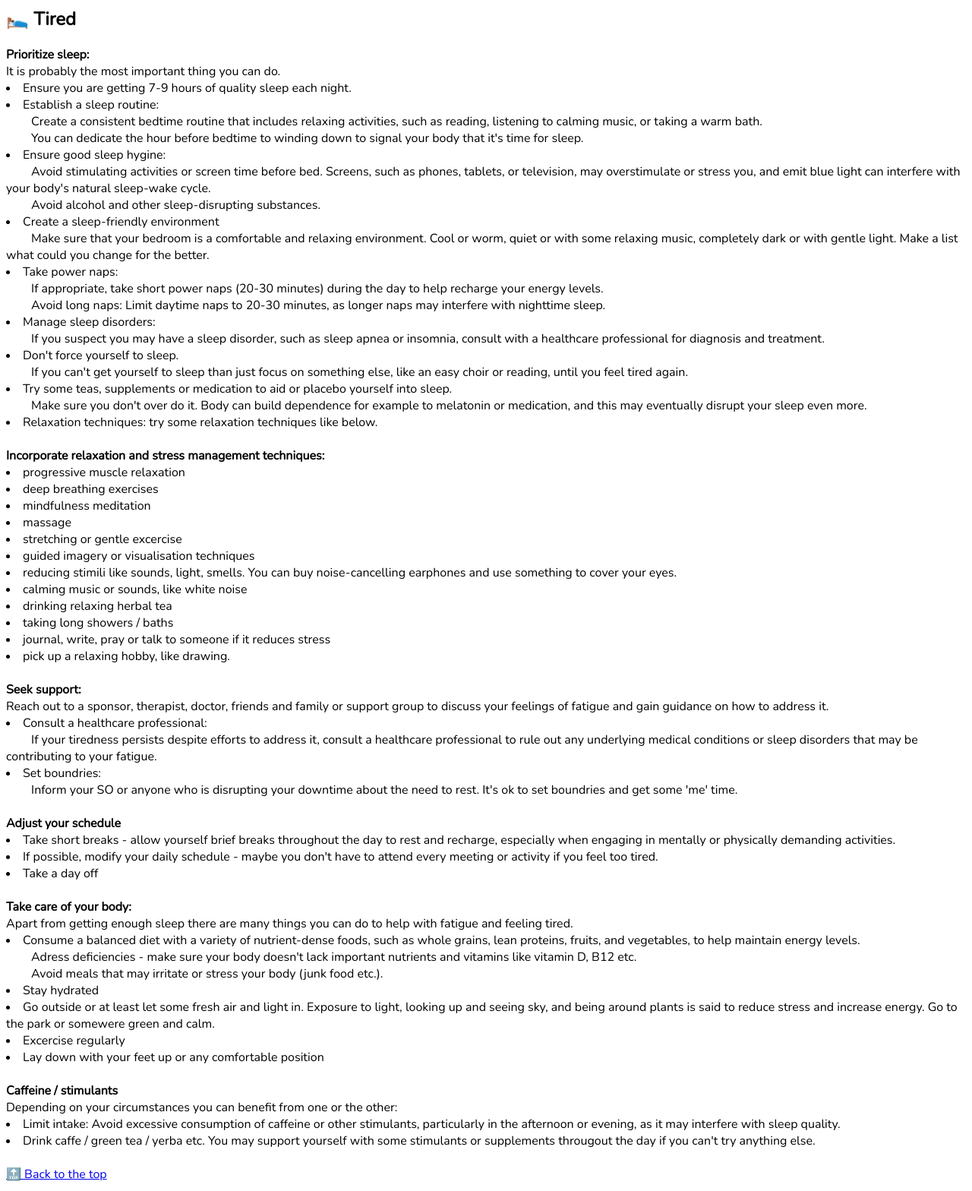
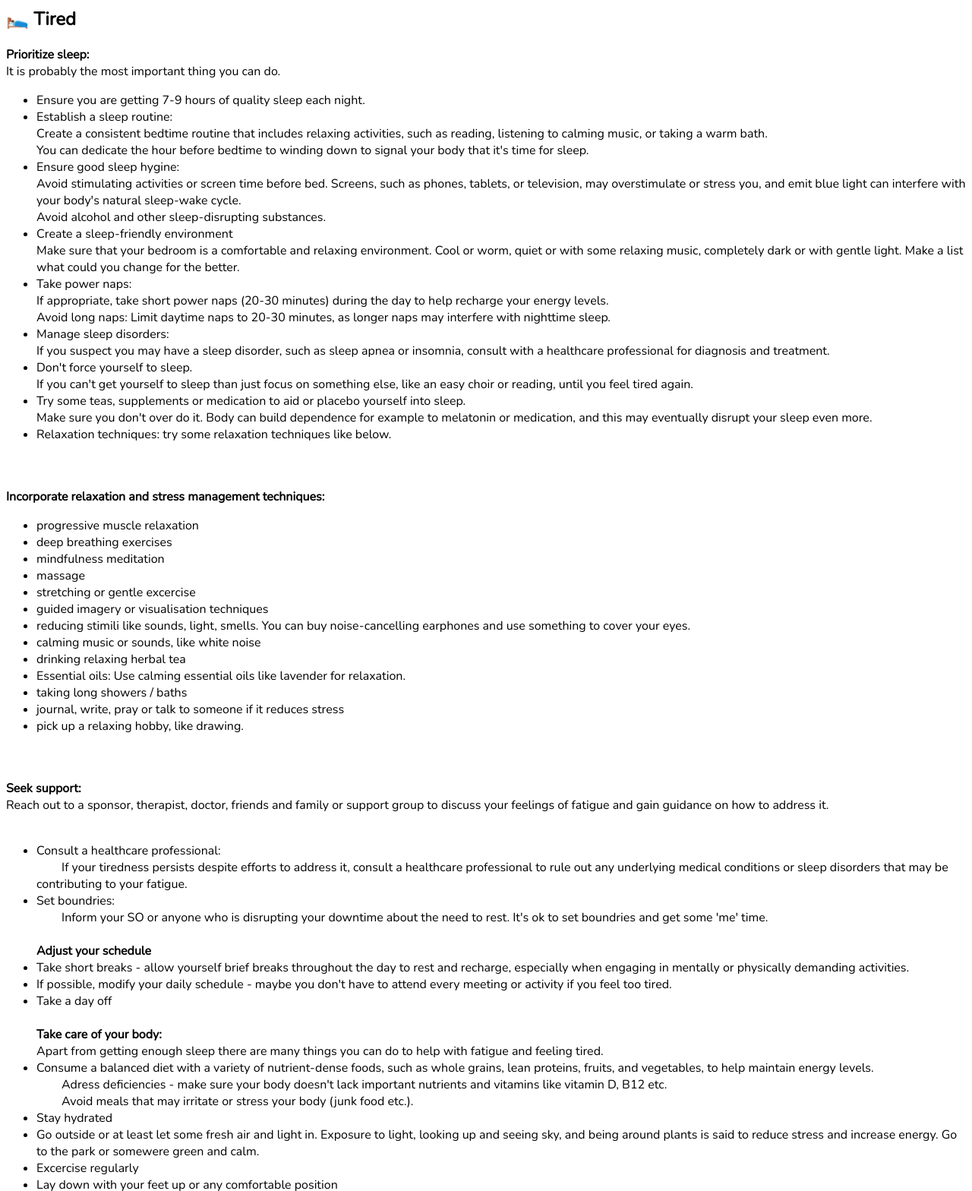
Before and after one commit to dopaminka/JavaScript-HALTS5, a plain HTML site: page More info.html in a window 1280 px wide. Shown: the part 3000-4568 px from the top of the page at 76% size. Drawn offline with nearby package versions, Linux system fonts and the light colour scheme.

Commit message:
Update More info.html

```diff
--- a/More info.html
+++ b/More info.html
@@ -195,7 +195,7 @@
   <pre>
 <strong>Prioritize sleep:</strong>
 It is probably the most important thing you can do.
-<li>Ensure you are getting 7-9 hours of quality sleep each night.
+<ul><li>Ensure you are getting 7-9 hours of quality sleep each night.
 <li>Establish a sleep routine:
 Create a consistent bedtime routine that includes relaxing activities, such as reading, listening to calming music, or taking a warm bath.
 You can dedicate the hour before bedtime to winding down to signal your body that it's time for sleep.
@@ -214,9 +214,10 @@ It is probably the most important thing you can do.
 <li>Try some teas, supplements or medication to aid or placebo yourself into sleep.
 Make sure you don't over do it. Body can build dependence for example to melatonin or medication, and this may eventually disrupt your sleep even more.
 <li>Relaxation techniques: try some relaxation techniques like below.
+</ul>
 
 <strong>Incorporate relaxation and stress management techniques: </strong>
-<li>progressive muscle relaxation
+<ul><li>progressive muscle relaxation
 <li>deep breathing exercises
 <li>mindfulness meditation
 <li>massage
@@ -225,12 +226,15 @@ It is probably the most important thing you can do.
 <li>reducing stimili like sounds, light, smells. You can buy noise-cancelling earphones and use something to cover your eyes.
 <li>calming music or sounds, like white noise
 <li>drinking relaxing herbal tea
+<li>Essential oils: Use calming essential oils like lavender for relaxation.
 <li>taking long showers / baths
 <li>journal, write, pray or talk to someone if it reduces stress
 <li>pick up a relaxing hobby, like drawing.
+</ul>
 
 <strong>Seek support:</strong>
 Reach out to a sponsor, therapist, doctor, friends and family or support group to discuss your feelings of fatigue and gain guidance on how to address it.
+<ul>
 <li>Consult a healthcare professional:
 	If your tiredness persists despite efforts to address it, consult a healthcare professional to rule out any underlying medical conditions or sleep disorders that may be contributing to your fatigue.
 <li>Set boundries:
```
Lines whose indentation alone changed are shown as unchanged.
